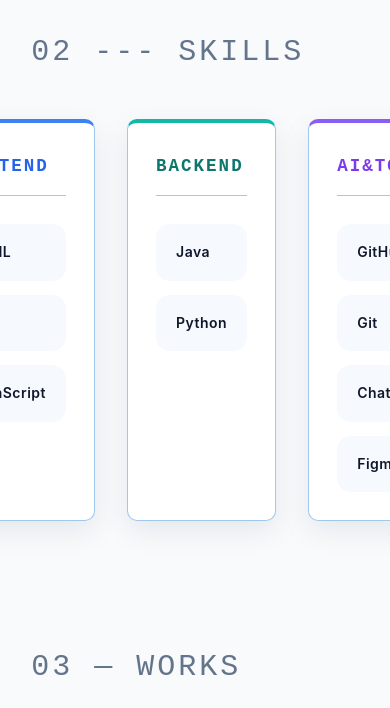
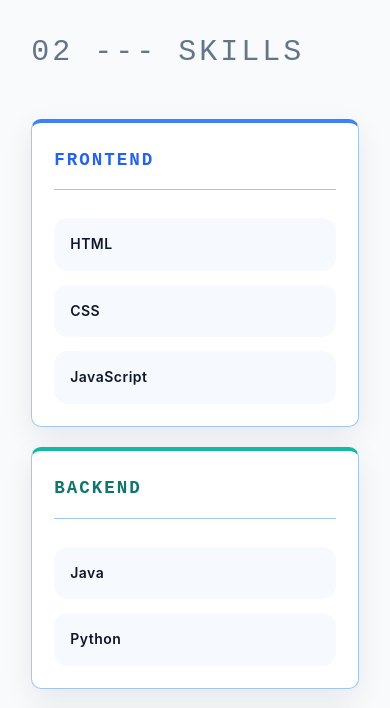
Before and after one commit to itou-sinnsuke/my-page, a website built with webpack: page index.html in a window 390 px wide. Shown: the part 2710-3418 px from the top of the page. Built offline with nearby package versions, Linux system fonts and the light colour scheme.

Commit message:
响应式修改

```diff
--- a/css/style.css
+++ b/css/style.css
@@ -313,7 +313,7 @@ section {
   flex: 1;
 }
 .card {
-  padding: 16px 20px;
+  padding: 14px 16px;
   border-radius: 14px;
   background: #f6f9fd;
   font-size: 14px;
@@ -324,7 +324,7 @@ section {
   display: flex;
   align-items: center;
   justify-content: flex-start;
-  min-height: 54px;
+  min-height: 48px;
 }
 .card:hover {
   transform: translateX(8px);
@@ -529,9 +529,14 @@ footer {
   .xinxi-item {
     padding: 22px;
   }
-  .skills-list{
-    grid-template-columns:1fr;
-    gap:20px;
+  .skills {
+    flex-direction: column;
+    gap: 20px;
+  }
+  .skills-group {
+    width: 100%;
+    min-height: auto;
+    padding: 22px;
   }
   .skill-card{
     padding:20px;
```
